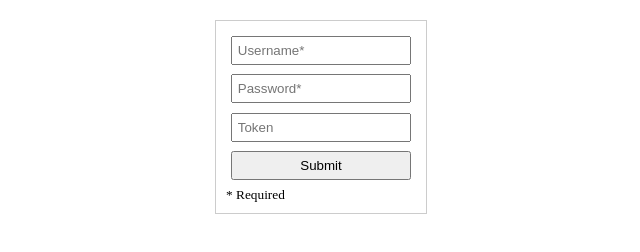
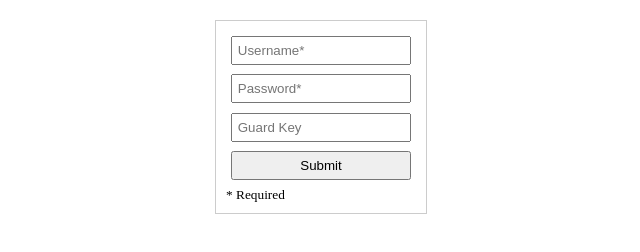
Before and after one commit to gabrieldrs/node-steam-card-farm, a website: page views/index.html in a window 1280 px wide. Shown: the full height of the page, 319-959 px from the left. Drawn offline with Linux system fonts and the light colour scheme.

Commit message:
minimal edit -> maximal impact! (#10)
more user-friendly description.:heavy_check_mark:
minimal edit :arrow_right: maximal impact! :boom:

```diff
--- a/index.js
+++ b/index.js
@@ -1,6 +1,7 @@
 const fs = require('fs');
 const config = JSON.parse(fs.readFileSync('./config.json'));
 var currentReq = null, currentRes = null;
+
 
 const Steam = require('steam');
 const SteamUserPlus = require('steam-user-plus');
--- a/views/index.html
+++ b/views/index.html
@@ -27,7 +27,7 @@
         <div class="login">
             <input type="text" placeholder="Username*" id="user" name="user">
             <input type="password" placeholder="Password*" id="password" name="password">
-            <input type="text" placeholder="Token" id="token" name="token">
+            <input type="text" placeholder="Guard Key" id="token" name="token">
             <input type="submit" value="Submit">
             <small>* Required</small>
         </div>
```
